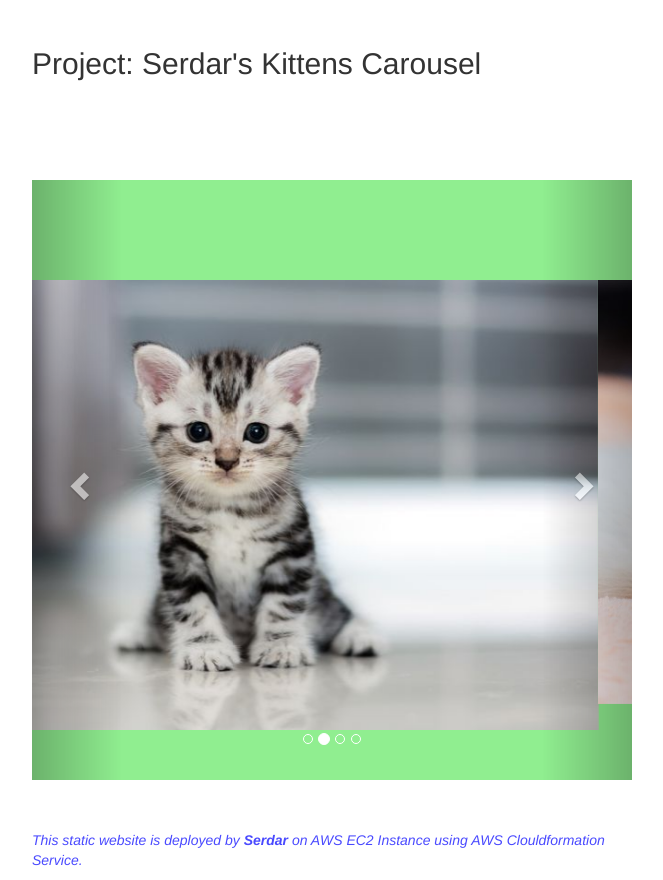
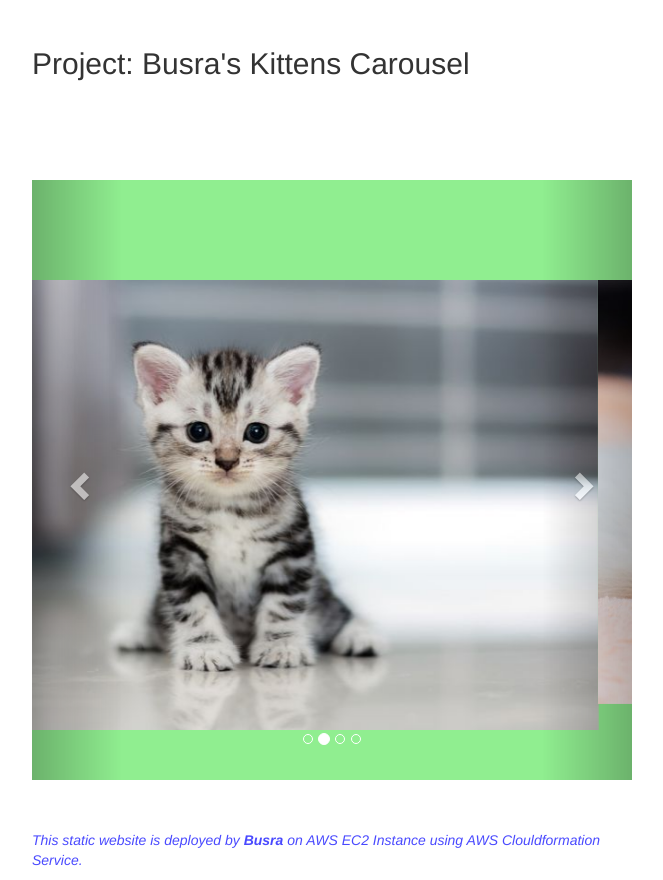
Before and after one commit to busrasyazra/my-projects, a plain HTML site: page static-web/index.html in a window 1280 px wide. Shown: the part 403-1283 px from the top of the page, without its empty margins (308-971 px from the left). Drawn offline with nearby package versions, Linux system fonts and the light colour scheme.

Commit message:
first project

```diff
--- a/static-web/index.html
+++ b/static-web/index.html
@@ -45,7 +45,7 @@
 
   <div><img src="https://clarusway.com/wp-content/uploads/2020/06/clarusway_logo.png" /></div>
 
-  <h2> Project: Serdar's Kittens Carousel</h2>
+  <h2> Project: Busra's Kittens Carousel</h2>
 
   <div id="myCarousel" class="carousel slide" data-ride="carousel">
     <!-- Indicators -->
@@ -84,7 +84,7 @@
   </div>
 
 
-  <p class="footnote"><i>This static website is deployed by <b> Serdar </b> on AWS EC2 Instance using AWS
+  <p class="footnote"><i>This static website is deployed by <b> Busra </b> on AWS EC2 Instance using AWS
       Clouldformation Service.</i></p>
 </body>
 
```
Also changed, not shown: 1 other file.
